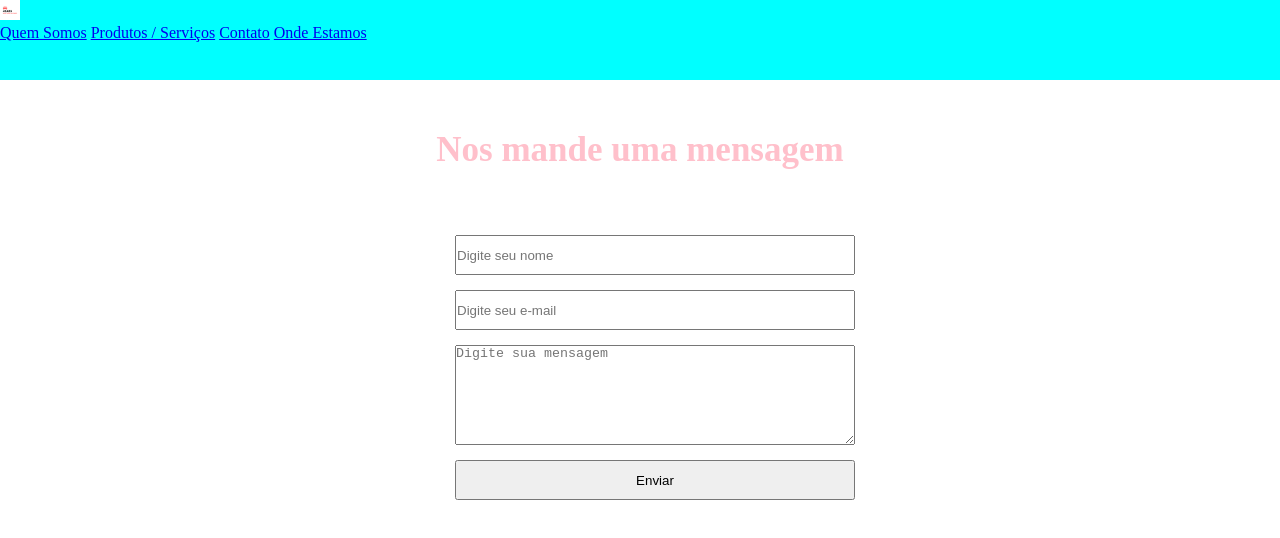
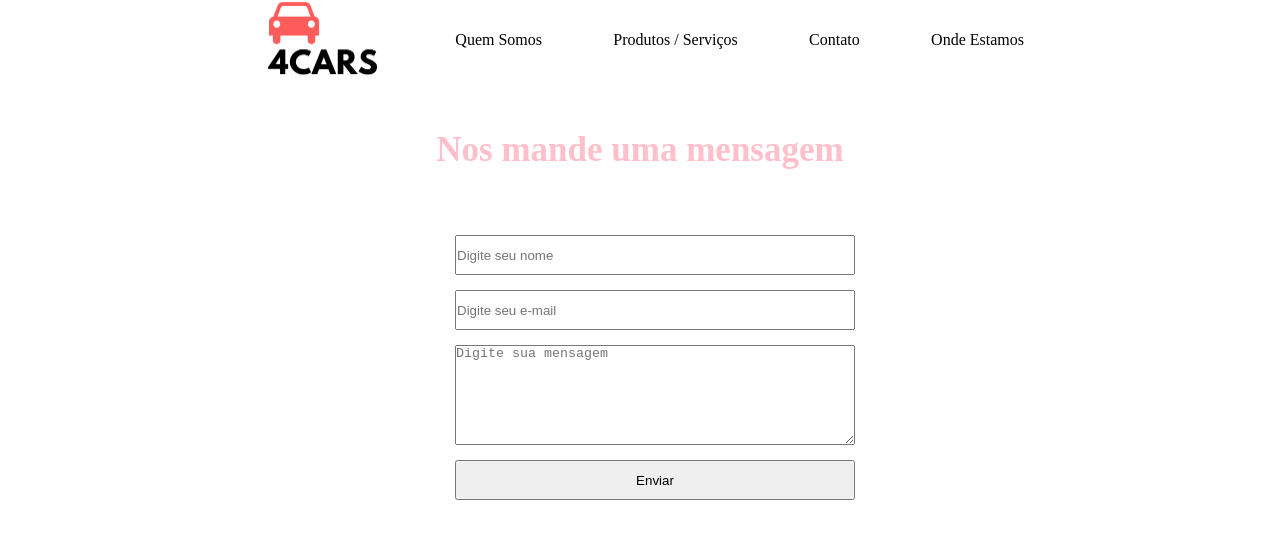
Before and after one commit to future4code/Ailton-landing-page4, a plain HTML site: page landingpage-4cars/index.html in a window 1280 px wide. Drawn offline with Linux system fonts and the light colour scheme.

Commit message:
Barra Inicial Header

```diff
--- a/landingpage-4cars/index.html
+++ b/landingpage-4cars/index.html
@@ -9,21 +9,17 @@
 </head>
 <body>
     <div class="container">
-        <header>
-            <article>
-                <a href="index.html">
-                    <img src="img/4cars.png" alt="Logo">
+        <header class="barra-icone">
+                <a  id="Logo" href="index.html">
+                    <img src="./img/logo.reduzida.PNG" alt="Logo">
                 </a>
-            </article>
-            <nav>
-                <a href="/">Quem Somos</a>
-                <a href="/">Produtos / Serviços</a>
-                <a href="/">Contato</a>
-                <a href="/">Onde Estamos</a>
-            </nav>
+                <a href="#quem-somos">Quem Somos</a>
+                <a href="#produtos-servicos">Produtos / Serviços</a>
+                <a href="#contato">Contato</a>
+                <a href="#onde-estamos">Onde Estamos</a>
         </header>
         <main>
-            <section class="quem-somos"></section>
+            <section id="quem-somos"></section>
 
             <section id="produtos-servicos"></section>
 
@@ -37,7 +33,7 @@
                 </form>
             </section>
 
-            <section class="onde-estamos"></section>
+            <section id="onde-estamos"></section>
 
         </main>
 
--- a/landingpage-4cars/style.css
+++ b/landingpage-4cars/style.css
@@ -11,8 +11,30 @@
 
 }
 /* Header */
-header{
-    background-color: aqua;
+.barra-icone{
+    background-color: white;
+    display: flex;
+    justify-content: space-between;
+    width: 100%;
+    align-items: center;
+    padding: 0 20%;
+}
+.barra-icone a {
+    text-decoration: none;
+    color: black;
+    transition: all 0.3s ease;
+    text-align: center;
+    font-size: medium;
+    font-family: 'Times New Roman', Times, serif;
+
+}
+.barra-icone a:hover {
+    font-size: x-large;
+    color: #ff5c5c;
+    border-bottom:1px solid #ff5c5c;
+}
+.barra-icone img{
+    width: 16vh;
 }
 article img{
     width: 20px;
```
Also changed, not shown: landingpage-4cars/img/logo.reduzida.PNG (added).
